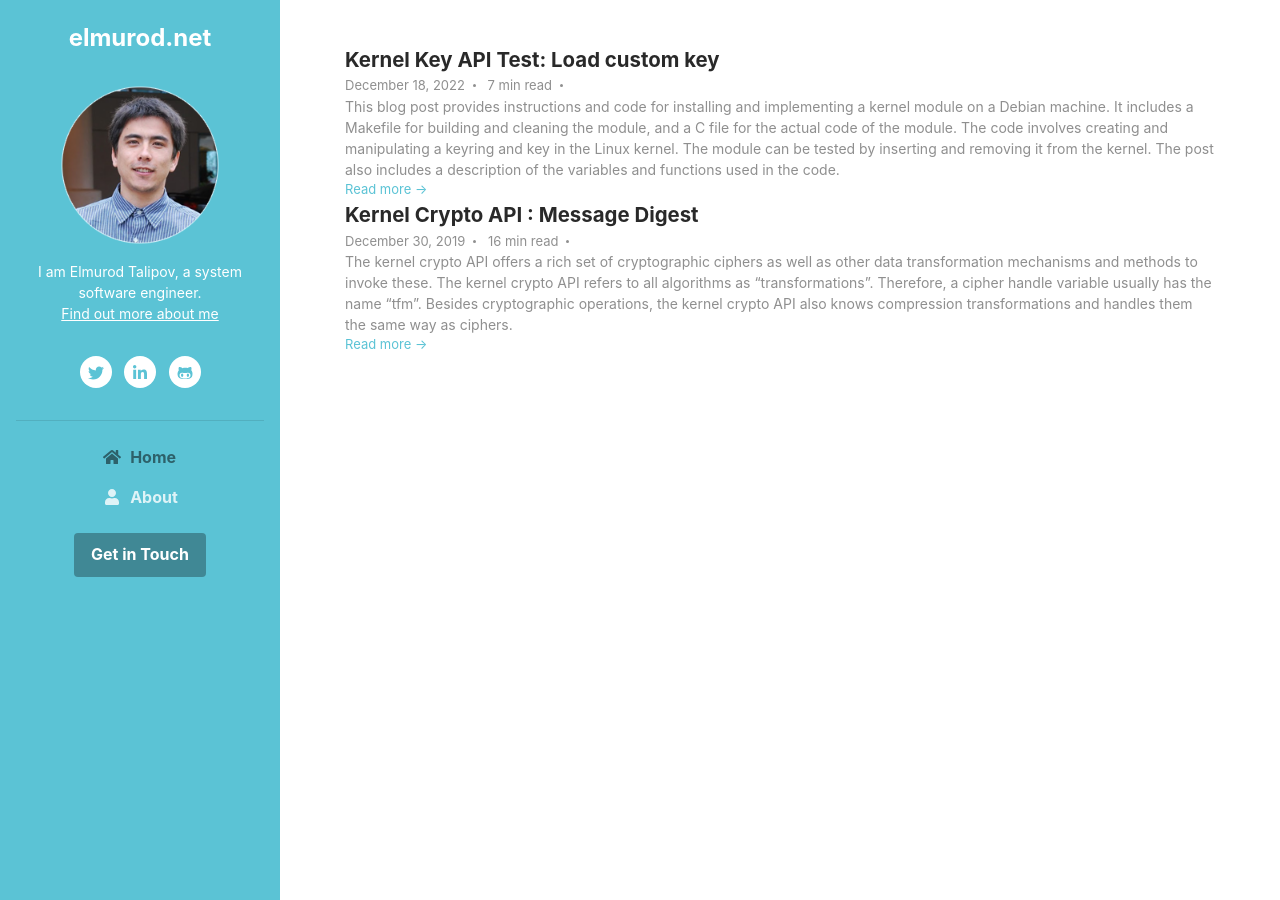
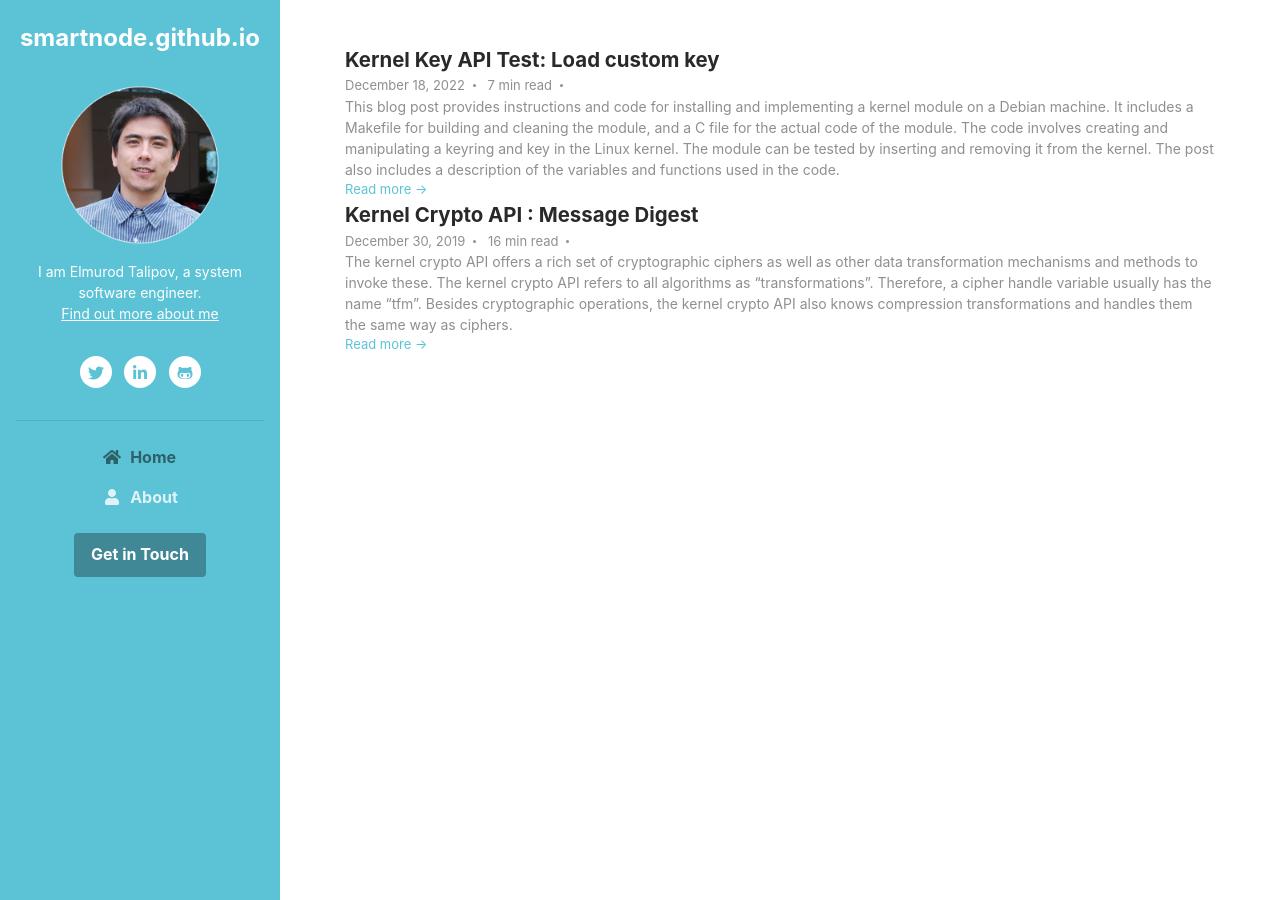
Before and after one commit to smartnode/smartnode.github.io, a Jekyll site: the page built from index.html, in a window 1280 px wide. Built offline with Jekyll 4.4.1, drawn with Linux system fonts in a browser that asks for light colours; the list of posts is cut into pages by our own code.

Commit message:
Replace domain name to smartnode.github.io
Signed-off-by: Elmurod Talipov <elmurod.talipov@gmail.com>

```diff
--- a/_config.yml
+++ b/_config.yml
@@ -1,7 +1,7 @@
-title: elmurod.net
+title: smartnode.github.io
 description: software engineer's notes
 
-url: https://elmurod.net
+url: https://smartnode.github.io
 baseurl: ""
 paginate_path: "blog/page:num/"
 permalink: blog/:title/
--- a/_includes/footer.html
+++ b/_includes/footer.html
@@ -1,4 +1,4 @@
 <!--footer class="footer text-center py-2 theme-bg-dark">
-  <small class="copyright">Developed by <a  href="https://elmurod.net" target="_blank">Elmurod Talipov</a></small>
+  <small class="copyright">Developed by <a  href="https://smartnode.github.io" target="_blank">Elmurod Talipov</a></small>
 </footer-->
 </body>
```
